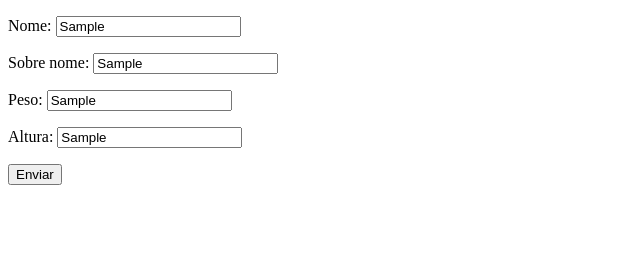
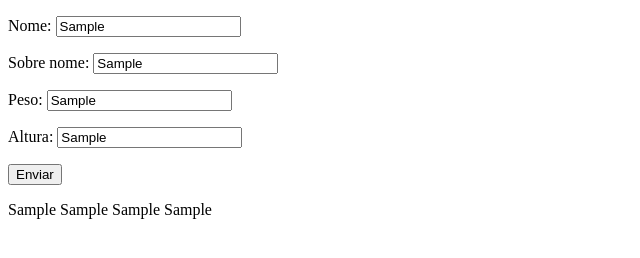
Before and after one commit to EmersonLapa/CursoJS, a plain HTML site: page aula20/index.html in a window 1280 px wide. Both pictures are taken after typing "Sample", "Sample", "Sample", "Sample" into the empty fields and a click on the button "Enviar". Shown: the whole page, without its empty margins (0-640 px from the left). Drawn offline with Linux system fonts and the light colour scheme.

Commit message:
Exercício aula 20

```diff
--- a/aula20/index.html
+++ b/aula20/index.html
@@ -2,16 +2,17 @@
 <html lang="pt-BR">
 <head>
     <meta charset="UTF-8">
-    <title>Exercicios</title>
+    <title>Exercícios</title>
 </head>
 <body>
-    <form class="form">
+    <form action="" method="get" class="form">
         <p>Nome: <input type="text" class="nome"></p>
         <p>Sobre nome: <input type="text" class="sobrenome"></p>
         <p>Peso: <input type="text" class="peso"></p>
         <p>Altura: <input type="text" class="altura"></p>
         <button>Enviar</button>
     </form>
-    <script src="js/index.js"></script>
+    <div class="resultado"></div>
+    <script src="js/script.js"></script>
 </body>
 </html>
--- a/aula20/js/index.js
+++ /dev/null
@@ -1,9 +0,0 @@
-function meuEscopo() {
-    const form = document.querySelector('.form');
-    form.onsubmit = function (evento) {
-        evento.preventDefault();
-        alert(1);
-        console.log('Foi enviado o formulário.');
-    };
-}
-meuEscopo();
--- /dev/null
+++ b/aula20/js/script.js
@@ -0,0 +1,30 @@
+function meuEscopo() {
+
+    const form = document.querySelector('.form');
+    const resultado = document.querySelector('.resultado');
+
+    const pessoas = [];
+
+    function recebeEventoForm (evento){
+
+        evento.preventDefault(); // é usada para impedir o comportamento padrão de um evento.
+        const nome = form.querySelector('.nome');
+        const sobrenome = form.querySelector('.sobrenome');
+        const peso = form.querySelector('.peso');
+        const altura = form.querySelector('.altura');
+
+
+        pessoas.push({
+            nome: nome.value,
+            sobrenome: sobrenome.value,
+            peso: peso.value,
+            altura: altura.value
+        });
+
+        console.log(pessoas);
+        console.log(nome.value, sobrenome.value, peso.value, altura.value);
+        resultado.innerHTML += `<p>${nome.value} ${sobrenome.value} ${peso.value} ${altura.value}</p>`
+    }
+    form.addEventListener('submit', recebeEventoForm); //  esta linha é responsável por capturar os eventos do front, nesse caso o evento do botão (submit). e recebe alguma função.
+}
+meuEscopo();
```
